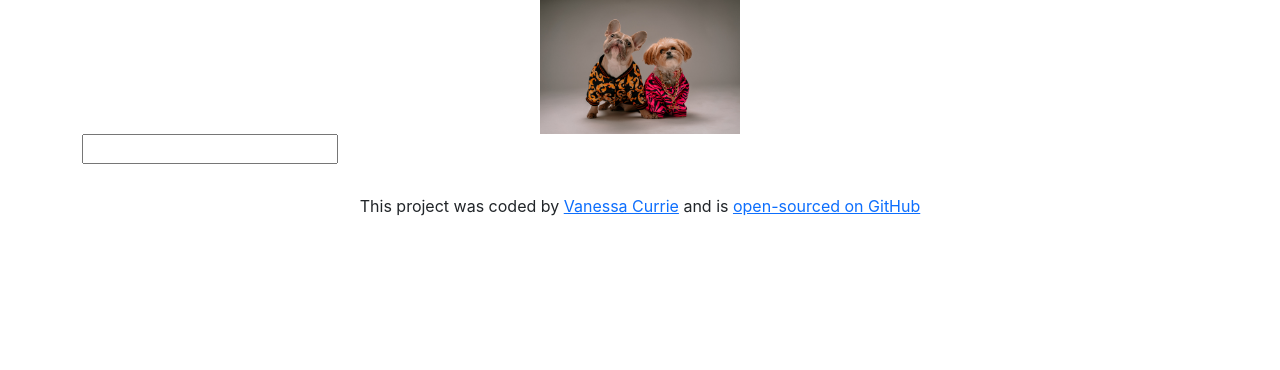
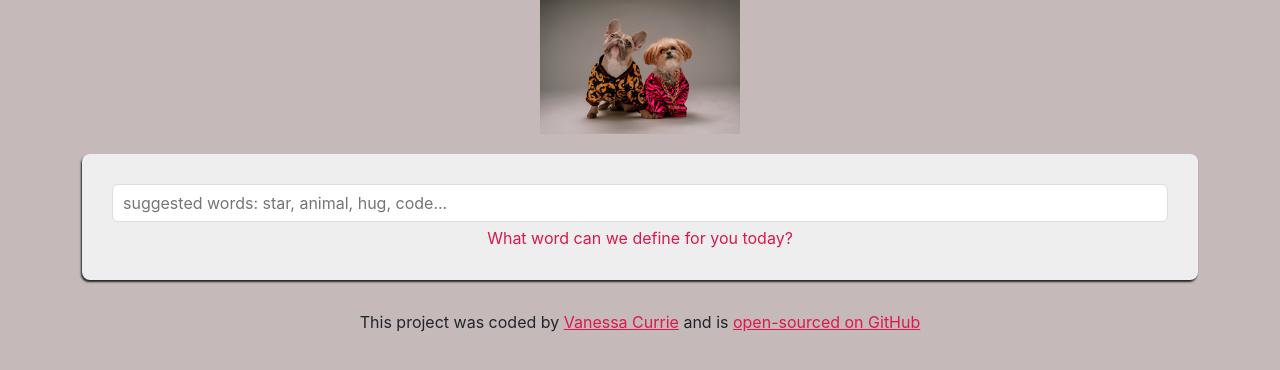
Before and after one commit to vrcurrie/dictionary, a React (Create React App) app: page / in a window 1280 px wide. Shown: the top 370 px of the page. Built offline with nearby package versions, Linux system fonts and the light colour scheme; no server answers.

Commit message:
styled project, created css files for components

```diff
--- a/src/App.css
+++ b/src/App.css
@@ -1,3 +1,9 @@
+body {
+  background: #c5bab9;
+}
+a {
+  color: #db194d;
+}
 .App-header {
   margin: 30 px 0;
 }
--- a/src/App.js
+++ b/src/App.js
@@ -10,7 +10,7 @@ export default function App() {
           <img src={logo} className="App-logo img-fluid" alt="logo" />
         </header>
         <main>
-          <Dictionary />
+          <Dictionary defaultKeyword="dictionary" />
         </main>
         <footer className="App-footer">
           This project was coded by{" "}
--- a/src/Dictionary.css
+++ b/src/Dictionary.css
@@ -1,2 +1,19 @@
-.Dictionary {
+.Dictionary section {
+  background: #eeeeee;
+  padding: 30px;
+  border-radius: 8px;
+  box-shadow: -1px 2px 2px;
+  margin: 20px 0;
 }
+.Dictionary input {
+  width: 100%;
+  border-radius: 6px;
+  padding: 6px 10px;
+  color: #db194d;
+  border: 1px solid #ddd;
+}
+.Dictionary .hint {
+  color: #db194d;
+  text-align: center;
+  margin-top: 4px;
+}
--- a/src/Dictionary.js
+++ b/src/Dictionary.js
@@ -3,30 +3,53 @@ import axios from "axios";
 import Results from "./Results";
 import "./Dictionary.css";
 
-export default function Dictionary() {
-  let [keyword, setKeyword] = useState("");
+export default function Dictionary(props) {
+  let [keyword, setKeyword] = useState(props.defaultKeyword);
   let [results, setResults] = useState(null);
+  let [loaded, setLoaded] = useState(false);
 
   function handleResponse(response) {
     setResults(response.data[0]);
   }
 
-  function search(event) {
-    event.preventDefault();
-
+  function search() {
     let apiUrl = `https://api.dictionaryapi.dev/api/v2/entries/en/${keyword}`;
     axios.get(apiUrl).then(handleResponse);
   }
 
+  function handleSubmit(event) {
+    event.preventDefault();
+    search();
+  }
+
   function handleKeywordChange(event) {
+    event.preventDefault();
     setKeyword(event.target.value);
   }
+
+  function load() {
+    setLoaded(true);
+    search();
+  }
+
+  if (loaded) {
     return (
       <div className="Dictionary">
-      <form onSubmit={search}>
-        <input type="search" onChange={handleKeywordChange} />
+        <section>
+          <form onSubmit={handleSubmit}>
+            <input
+              type="search"
+              placeHolder="suggested words: star, animal, hug, code..."
+              onChange={handleKeywordChange}
+            />
           </form>
+          <div className="hint"> What word can we define for you today?</div>
+        </section>
         <Results results={results} />
       </div>
     );
+  } else {
+    load();
+    return "Loading...";
   }
+}
--- /dev/null
+++ b/src/Meanings.css
@@ -0,0 +1,3 @@
+.Meaning .definition {
+  color: #db194d;
+}
--- a/src/Meanings.js
+++ b/src/Meanings.js
@@ -1,4 +1,5 @@
 import React from "react";
+import "./Meanings.css";
 import Synonyms from "./Synonyms";
 
 export default function Meaning(props) {
@@ -9,16 +10,14 @@ export default function Meaning(props) {
       {definitions.map(function (definitions, index) {
         return (
           <div key={index}>
-            <p>
-              <strong>Definition:</strong>
-              {definitions.definition}
-              <br />
-              <strong>Example:</strong>
-              {definitions.example}
-              <br />
-              <strong>Synonyms:</strong>
-              <Synonyms synonyms={definitions.synonyms} />
-            </p>
+            <div className="definition">{definitions.definition}</div>
+            <br />
+            <em className="definition">Example: {definitions.example}</em>
+
+            <br />
+            <strong>Synonyms:</strong>
+            <br />
+            <Synonyms synonyms={definitions.synonyms} />
           </div>
         );
       })}
--- /dev/null
+++ b/src/Phonetics.css
@@ -0,0 +1,4 @@
+.Phonetics h6 {
+  padding-top: 20px;
+  color: #db194d;
+}
--- a/src/Phonetics.js
+++ b/src/Phonetics.js
@@ -1,5 +1,6 @@
 import React from "react";
 import ReactAudioPlayer from "react-audio-player";
+import "./Phonetics.css";
 
 export default function Phonetics(props) {
   return (
--- /dev/null
+++ b/src/Results.css
@@ -0,0 +1,5 @@
+.Results h2 {
+  font-size: 36px;
+  font-weight: bold;
+  line-height: 1.5px;
+}
--- a/src/Results.js
+++ b/src/Results.js
@@ -1,11 +1,13 @@
 import React from "react";
 import Meanings from "./Meanings";
 import Phonetics from "./Phonetics";
+import "./Results.css";
 
 export default function Results(props) {
   if (props.results) {
     return (
       <div className="Results">
+        <section>
           <h2>{props.results.word}</h2>
           {props.results.phonetics.map(function (phonetics, index) {
             return (
@@ -14,11 +16,12 @@ export default function Results(props) {
               </div>
             );
           })}
+        </section>
         {props.results.meanings.map(function (meanings, index) {
           return (
-            <div key={index}>
+            <section key={index}>
               <Meanings meanings={meanings} />
-            </div>
+            </section>
           );
         })}
       </div>
--- /dev/null
+++ b/src/Synonyms.css
@@ -0,0 +1,10 @@
+.Synonym {
+  margin: 30px 0 0;
+  padding-left: 0;
+}
+
+.Synonyms li {
+  display: inline;
+  padding: 8px;
+  color: #db194d;
+}
--- a/src/Synonyms.js
+++ b/src/Synonyms.js
@@ -1,4 +1,5 @@
 import React from "react";
+import "./Synonyms.css";
 
 export default function Synonyms(props) {
   if (props.synonyms) {
```
Lines whose indentation alone changed are shown as unchanged.
